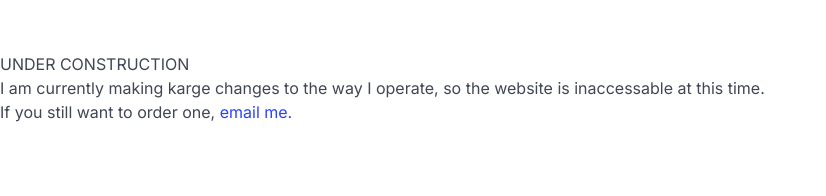
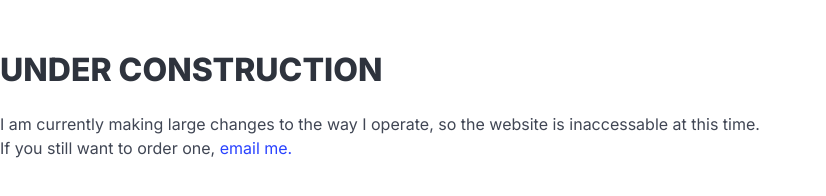
Before and after one commit to GamingLizard9/dakboard-website, a website: page index.html in a window 1280 px wide. Shown: the whole page, without its empty margins (0-826 px from the left). Drawn offline with Linux system fonts and the light colour scheme.

Commit message:
fixed placeholder

```diff
--- a/index.html
+++ b/index.html
@@ -87,8 +87,8 @@
     </script>
   </head>
   <body>
-    <h1>UNDER CONSTRUCTION</h1>
-    <p>I am currently making karge changes to the way I operate, so the website is inaccessable at this time.</p>
+    <h1 class="title">UNDER CONSTRUCTION</h1>
+    <p>I am currently making large changes to the way I operate, so the website is inaccessable at this time.</p>
     <p>If you still want to order one, <a href="mailto:dawsoncall888+dakboards@gmail.com">email me.</a></p>
     <!--
     <nav class="navbar is-primary has-background-primary-50 is-fixed-top" role="navigation" aria-label="main navigation">
```
